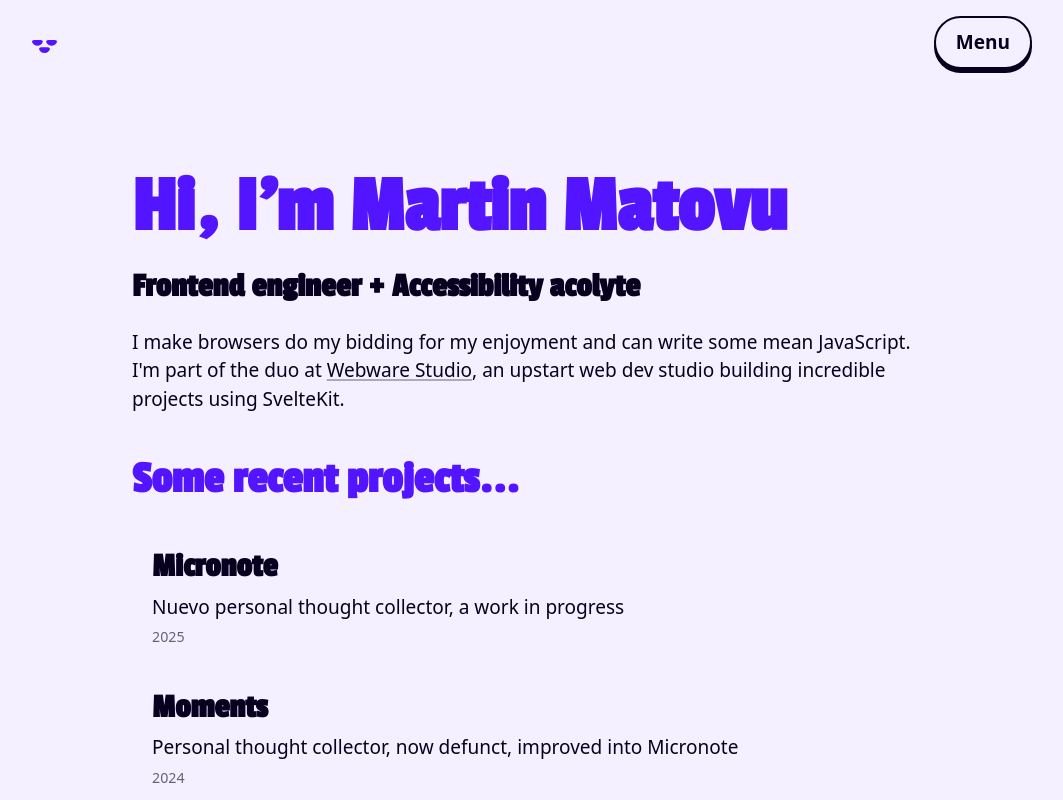
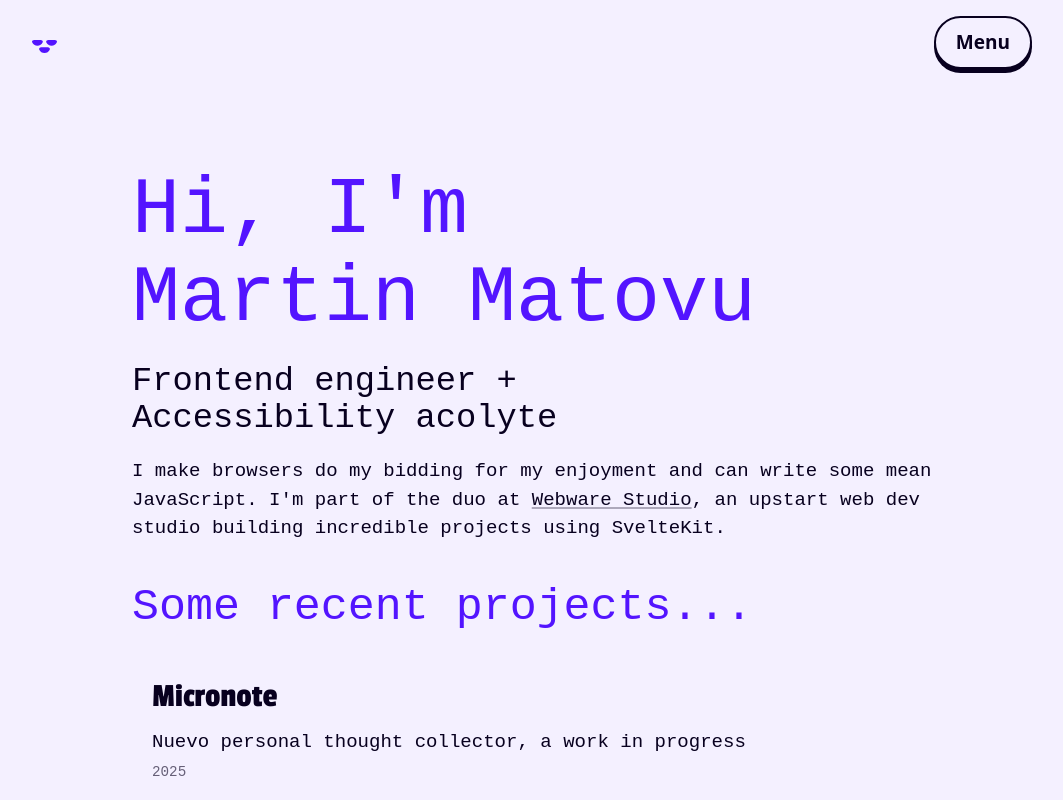
Before and after one commit to matovius/martin, a SvelteKit app: page / in a window 1280 px wide. Shown: the top 800 px of the page, without its empty margins (108-1171 px from the left). Built offline with nearby package versions, Linux system fonts and the light colour scheme.

Commit message:
refactor: do slight overhaul of global stylesheet integrating new fonts

```diff
--- a/src/app.css
+++ b/src/app.css
@@ -1,24 +1,91 @@
-@layer reset, variables, base, utilities;
+@layer reset, variables, base, components, utilities;
 
 @layer reset {
 
+	/* Box sizing rules */
 	*,
 	*::before,
 	*::after {
 		padding: 0;
 		margin: 0;
 		box-sizing: border-box;
+		scroll-margin-block: 5ex;
+
+		/* Anything that has been anchored to should have extra scroll margin */
+		&:target {
+			scroll-margin-block: 5ex;
+		}
 	}
 
-	body {
+	/* Prevent font size inflation */
+	html {
+		-moz-text-size-adjust: none;
+		-webkit-text-size-adjust: none;
+		text-size-adjust: none;
+		/* Use antialiasing and optimize text legibility */
 		-webkit-font-smoothing: antialiased;
 		text-rendering: optimizeLegibility;
-		-webkit-text-size-adjust: none;
-		-moz-text-size-adjust: none;
-		text-size-adjust: none;
 	}
 
+	/* Remove default margin in favour of better control in authored CSS */
+	body,
+	h1,
+	h2,
+	h3,
+	h4,
+	p,
+	figure,
+	blockquote,
+	dl,
+	dd {
+		margin-block-end: 0;
+	}
+
+	/* Remove list styles on ul, ol elements with a list role, which suggests default styling will be removed */
+	ul[role='list'],
+	ol[role='list'] {
+		list-style: none;
+	}
+
+	/* Set core body defaults */
+	body {
+		min-height: 100vh;
+		line-height: 1.5;
+
+		/* Anything that has been anchored to should have extra scroll margin */
+		& *:target {
+			scroll-margin-block: 5ex;
+		}
+	}
+
+	/* Set shorter line heights on headings and interactive elements */
+	h1,
+	h2,
+	h3,
+	h4,
+	button,
+	input,
+	label {
+		line-height: 1.1;
+	}
+
+	/* Balance text wrapping on headings */
+	h1,
+	h2,
+	h3,
+	h4 {
+		text-wrap: balance;
+	}
+
+	/* A elements that don't have a class get default styles */
+	a:not([class]) {
+		text-decoration-skip-ink: auto;
+		color: currentColor;
+	}
+
+	/* Make media content easier to work with */
 	img,
+	figure,
 	picture,
 	video,
 	canvas,
@@ -27,6 +94,7 @@
 		max-width: 100%;
 	}
 
+	/* Inherit fonts for inputs and buttons */
 	input,
 	button,
 	textarea,
@@ -34,6 +102,17 @@
 		font: inherit;
 	}
 
+	/* Make sure textareas without a rows attribute are not tiny */
+	textarea:not([rows]) {
+		min-height: 10em;
+	}
+
+	/* Anything that has been anchored to should have extra scroll margin */
+	:target {
+		scroll-margin-block: 5ex;
+	}
+
+	/* Add overflow-wrap to all major text pieces */
 	p,
 	h1,
 	h2,
@@ -49,11 +128,15 @@
 	:root {
 		/* TYPOGRAPHY */
 		/* Font families */
-		--font-sys: system-ui, -apple-system, BlinkMacSystemFont, 'Segoe UI', Roboto, Oxygen, Ubuntu, Cantarell, 'Open Sans', 'Helvetica Neue', sans-serif;
+		--font-sys:
+			system-ui, -apple-system, BlinkMacSystemFont, 'Segoe UI', Roboto, Oxygen, Ubuntu, Cantarell,
+			'Open Sans', 'Helvetica Neue', sans-serif;
 		--font-mono: 'Courier New', Courier, monospace;
 		--font-jetbrains: 'JetBrains Mono Variable', var(--font-mono);
 		--font-passion-one: 'Passion One', var(--font-sys);
 		--font-inter: 'Inter Variable', var(--font-sys);
+		--font-roboto-flex: 'Roboto Flex Variable', var(--font-sys);
+		--font-bitcount-single: 'Bitcount Single Variable', var(--font-mono);
 		/* Typescale */
 		--text-sm: clamp(0.8rem, 0.17vi + 0.76rem, 0.89rem);
 		--text-base: clamp(1rem, 0.36vi + 0.92rem, 1.19rem);
@@ -112,7 +195,7 @@
 
 	body {
 		color-scheme: light dark;
-		font-family: var(--font-inter);
+		font-family: var(--font-jetbrains);
 		line-height: 1.5;
 		color: var(--color-text);
 		background-color: var(--color-base);
@@ -128,41 +211,41 @@
 	h4,
 	h5,
 	h6 {
-		font-family: var(--font-passion-one);
+		font-family: var(--font-bitcount-single);
+		font-weight: 500;
+	}
+
+	h1,
+	h2,
+	h3,
+	h4 {
+		line-height: 1.1;
 	}
 
 	h1 {
 		font-size: var(--text-xxxl, 3.75rem);
-		font-weight: 700;
-		line-height: 1;
 	}
 
 	h2 {
 		font-size: var(--text-xxl, 3.125rem);
-		font-weight: 700;
-		line-height: 1;
 	}
 
 	h3 {
 		font-size: var(--text-xl, 2.5rem);
-		font-weight: 700;
-		line-height: 1.2;
 	}
 
 	h4 {
 		font-size: var(--text-lg, 1.875rem);
-		font-weight: 700;
-		line-height: 1.2;
 	}
 
 	h5 {
 		font-size: var(--text-md, 1.25rem);
-		font-weight: 700;
+		line-height: 1.4;
 	}
 
 	h6 {
 		font-size: var(--text-base, 1rem);
-		font-weight: 700;
+		line-height: 1.5;
 	}
 
 	p {
@@ -171,7 +254,7 @@
 	}
 
 	small {
-		font-size: var(--text-sm, .75rem);
+		font-size: var(--text-sm, 0.75rem);
 		font-weight: 500;
 	}
 
@@ -180,60 +263,9 @@
 	}
 }
 
-@layer utilities {
+@layer components {
 
-	.container {
-		width: 100%;
-		max-width: 50rem
-			/* 800px */
-		;
-		margin-inline: auto;
-	}
-
-	.h1 {
-		font-size: var(--text-xxxl, 3.75rem);
-		font-weight: 700;
-		line-height: 1;
-	}
-
-	.h2 {
-		font-size: var(--text-xxl, 3.125rem);
-		font-weight: 700;
-		line-height: 1;
-	}
-
-	.h3 {
-		font-size: var(--text-xl, 2.5rem);
-		font-weight: 700;
-		line-height: 1.2;
-	}
-
-	.h4 {
-		font-size: var(--text-lg, 1.875rem);
-		font-weight: 700;
-		line-height: 1.2;
-	}
-
-	.h5 {
-		font-size: var(--text-md, 1.25rem);
-		font-weight: 700;
-	}
-
-	.h6 {
-		font-size: var(--text-base, 1rem);
-		font-weight: 700;
-	}
-
-	.p {
-		font-size: var(--text-base, 1rem);
-		font-weight: 400;
-	}
-
-	.small {
-		font-size: var(--text-sm, .75rem);
-		font-weight: 500;
-	}
-
+	/* BUTTONS */
 	.btn {
 		isolation: isolate;
 		appearance: none;
@@ -256,7 +288,7 @@
 
 		&::after {
 			content: attr(aria-label);
-			padding: .625rem 1.25rem
+			padding: 0.625rem 1.25rem
 				/* 10px, 20px */
 			;
 			border-radius: inherit;
@@ -285,6 +317,7 @@
 		}
 	}
 
+	/* LINKS */
 	.link {
 		appearance: none;
 		text-decoration: 2px solid underline color-mix(in oklab, var(--color-text), transparent 70%);
@@ -298,7 +331,7 @@
 		border-radius: 4px;
 		background-color: transparent;
 		outline: 2px solid transparent;
-		outline-offset: .25rem
+		outline-offset: 0.25rem
 			/* 4px */
 		;
 		cursor: pointer;
@@ -306,7 +339,7 @@
 		&:is(:hover, :focus) {
 			color: var(--color-primary);
 			text-decoration-color: var(--color-primary);
-			text-underline-offset: .25rem
+			text-underline-offset: 0.25rem
 				/* 4px */
 			;
 		}
@@ -315,6 +348,58 @@
 			outline-color: var(--color-primary);
 		}
 	}
+}
+
+@layer utilities {
+	.container {
+		width: 100%;
+		max-width: 50rem
+			/* 800px */
+		;
+		margin-inline: auto;
+	}
+
+	.h1 {
+		font-size: var(--text-xxxl);
+		font-weight: 500;
+	}
+
+	.h2 {
+		font-size: var(--text-xxl);
+		font-weight: 500;
+	}
+
+	.h3 {
+		font-size: var(--text-xl);
+		font-weight: 500;
+	}
+
+	.h4 {
+		font-size: var(--text-lg);
+		font-weight: 500;
+	}
+
+	.h5 {
+		font-size: var(--text-md);
+		font-weight: 500;
+		line-height: 1.4;
+	}
+
+	.h6 {
+		font-size: var(--text-base);
+		font-weight: 500;
+		line-height: 1.5;
+	}
+
+	.p {
+		font-size: var(--text-base);
+		font-weight: 400;
+	}
+
+	.small {
+		font-size: var(--text-sm);
+		font-weight: 500;
+	}
 
 	.icon {
 		width: 100%;
```
